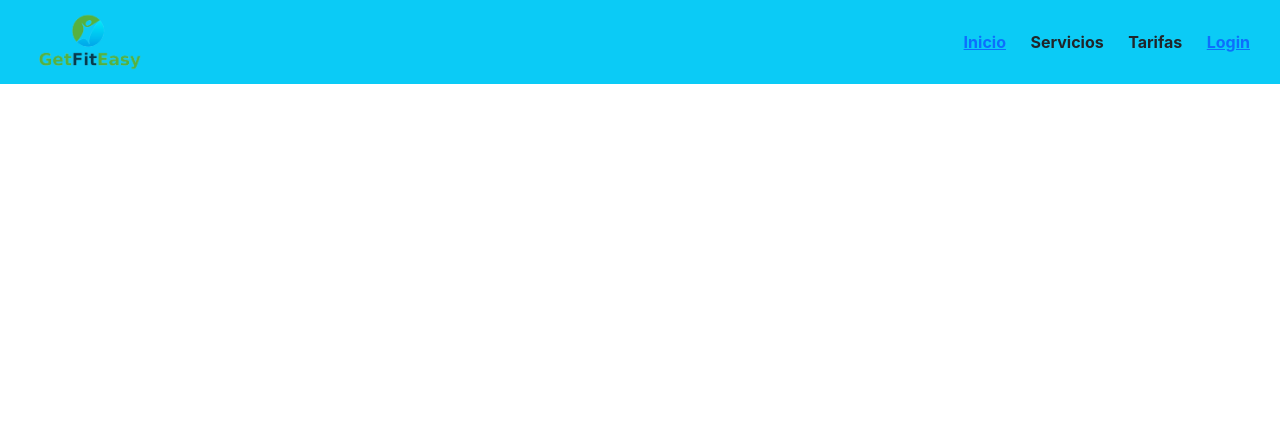
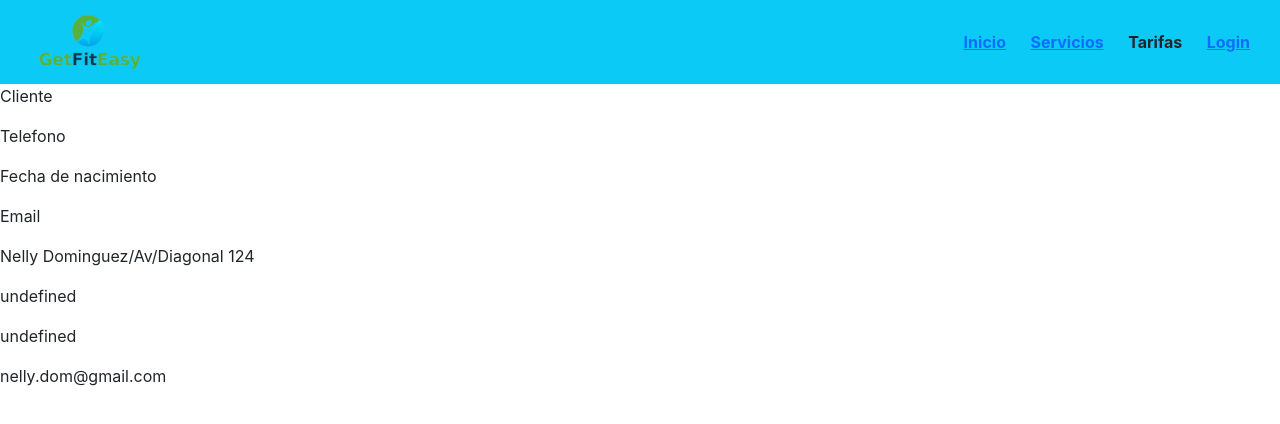
Before and after one commit to Manuraptor/amunt-p1-getfitapp-grupo2, a Svelte app in the folder frontend/: page /servicios in a window 1280 px wide. Shown: the top 424 px of the page. Built offline with nearby package versions, Linux system fonts and the light colour scheme.

Commit message:
Se ha creado la ruta de servicios

```diff
--- a/frontend/src/App.svelte
+++ b/frontend/src/App.svelte
@@ -5,6 +5,7 @@
     import MainText from "./lib/Cover.svelte";
     import {Router, Link, Route} from "svelte-routing";
     import Login from "./lib/login.svelte";
+    import ListaDeClientes from "./lib/ListaDeClientes.svelte";
 </script>
 
 <main>
@@ -13,7 +14,7 @@
             <img src={logo} alt="logo"/>
             <nav>
                 <span><Link to="/">Inicio</Link></span>
-                <span>Servicios</span>
+                <span><Link to="/servicios">Servicios</Link></span>
                 <span>Tarifas</span>
                 <span><Link to="/login">Login</Link></span>
             </nav>
@@ -24,6 +25,9 @@
         </Route>
         <Route path="/login">
             <Login />
+        </Route>
+        <Route path="/servicios">
+            <ListaDeClientes />
         </Route>
     </Router>
 </main>
--- a/frontend/src/lib/lista de clientes.svelte
+++ b/frontend/src/lib/ListaDeClientes.svelte
@@ -1,6 +1,7 @@
 <script>
 
-import  clientes from "./clientes.svelte";
+
+import Clientes from "./Clientes.svelte";
 
 </script>
 
@@ -13,7 +14,7 @@ import  clientes from "./clientes.svelte";
     <p>Email</p>
     </div>
 
-  <Cliente name="Nelly Dominguez/Av/Diagonal 124" telefono="698675345" fecha de nacimiento="18/09/1983" email="nelly.dom@gmail.com"/>
+  <Clientes name="Nelly Dominguez/Av/Diagonal 124" telefono="698675345" fecha de nacimiento="18/09/1983" email="nelly.dom@gmail.com"/>
 
 
   <style>
```
Also changed, not shown: frontend/src/lib/Clientes.svelte (renamed from frontend/src/lib/clientes.svelte).
